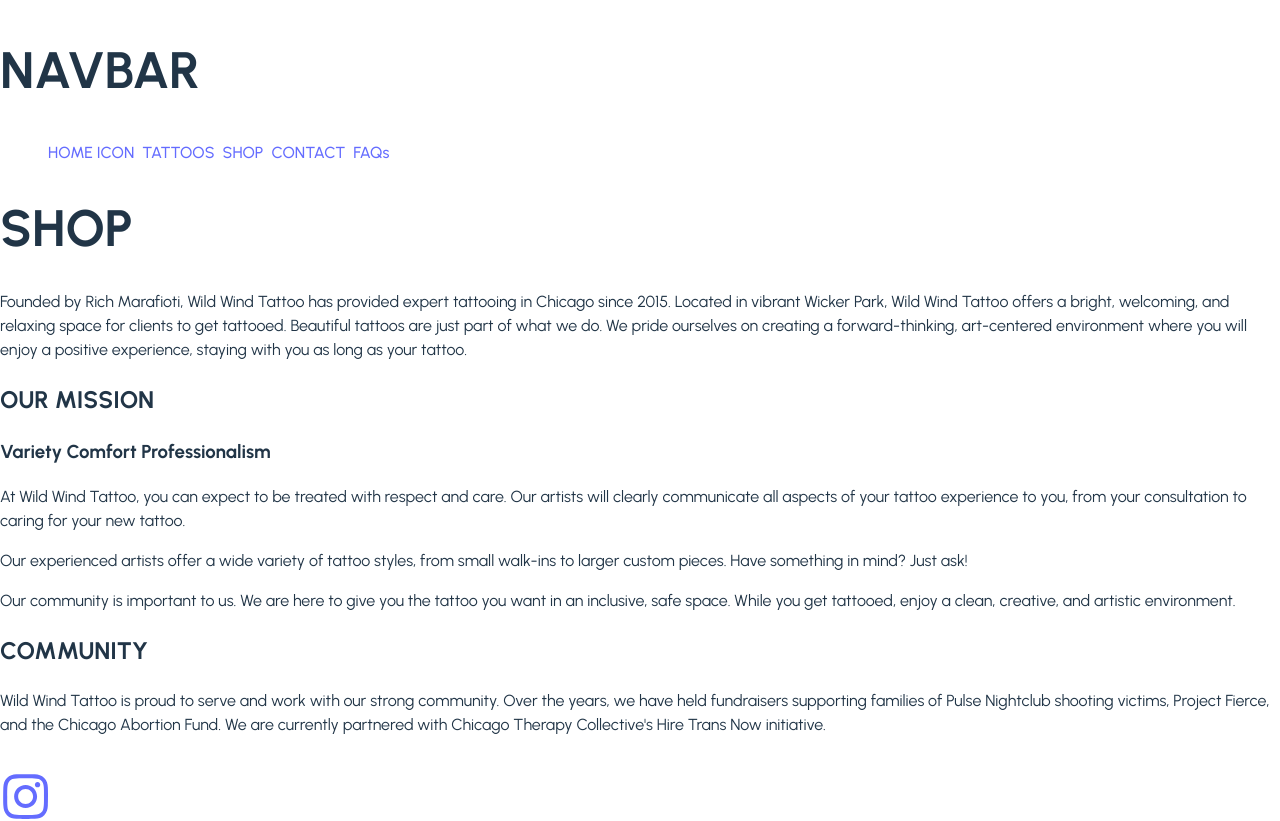
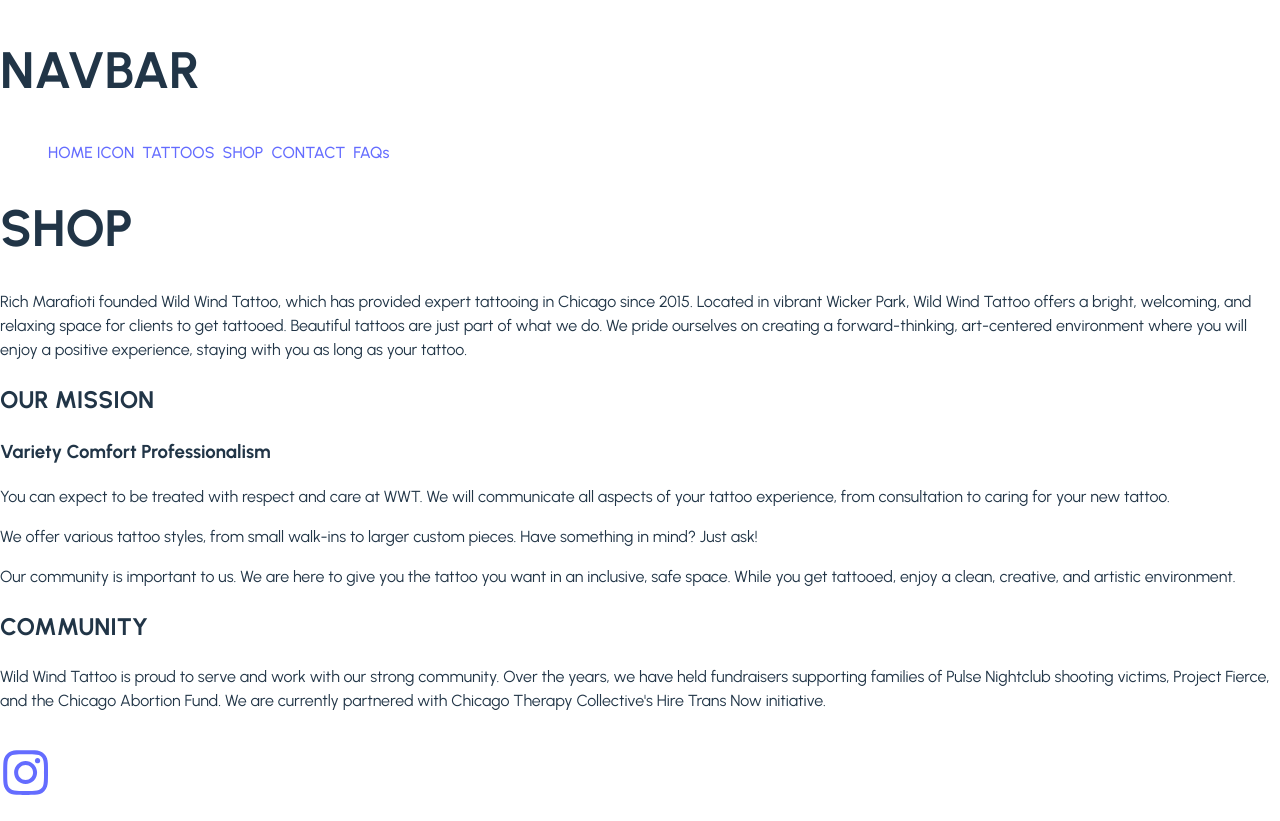
Before and after one commit to rmarafioti/wildWindSite, a React (Vite) app: page /shop in a window 1280 px wide. Shown: the top 821 px of the page. Built offline with nearby package versions, Linux system fonts and the light colour scheme.

Commit message:
revised content on shop.jsx using Grammerly

```diff
--- a/src/layout/Shop.jsx
+++ b/src/layout/Shop.jsx
@@ -6,7 +6,7 @@
     <>
       <h1>SHOP</h1>
       <p>
-        Founded by Rich Marafioti, Wild Wind Tattoo has provided expert
+        Rich Marafioti founded Wild Wind Tattoo, which has provided expert
         tattooing in Chicago since 2015. Located in vibrant Wicker Park, Wild
         Wind Tattoo offers a bright, welcoming, and relaxing space for clients
         to get tattooed. Beautiful tattoos are just part of what we do. We pride
@@ -17,14 +17,13 @@
       <h2>OUR MISSION</h2>
       <h3>Variety Comfort Professionalism</h3>
       <p>
-        At Wild Wind Tattoo, you can expect to be treated with respect and care.
-        Our artists will clearly communicate all aspects of your tattoo
-        experience to you, from your consultation to caring for your new tattoo.
+        You can expect to be treated with respect and care at WWT. We will
+        communicate all aspects of your tattoo experience, from consultation to
+        caring for your new tattoo.
       </p>
       <p>
-        Our experienced artists offer a wide variety of tattoo styles, from
-        small walk-ins to larger custom pieces. Have something in mind? Just
-        ask!
+        We offer various tattoo styles, from small walk-ins to larger custom
+        pieces. Have something in mind? Just ask!
       </p>
       <p>
         Our community is important to us. We are here to give you the tattoo you
```
